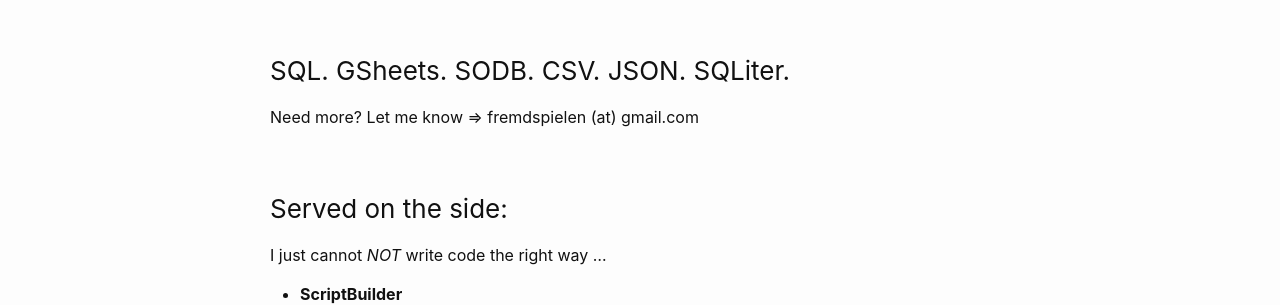
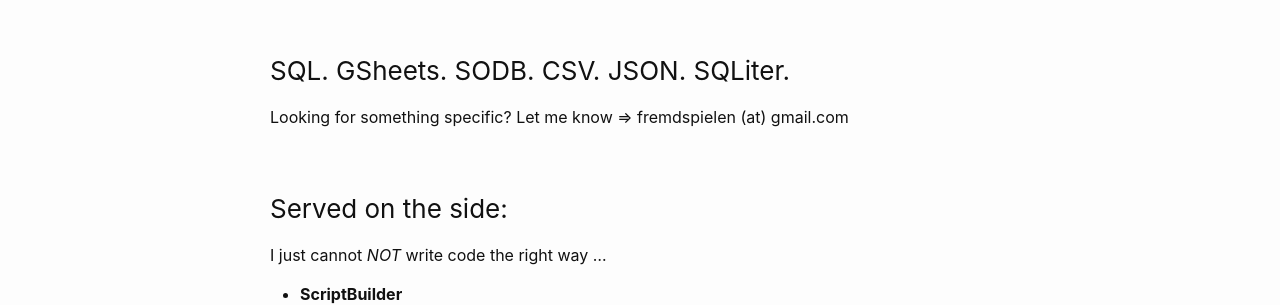
Before and after one commit to CodeSmile-0000011110110111/data.io-home, a Jekyll site: the page built from index.md, in a window 1280 px wide. Shown: the part 684-989 px from the top of the page. Built offline with Jekyll 4.4.1, drawn with Linux system fonts in a browser that asks for light colours.

Commit message:
Update index.md

```diff
--- a/index.md
+++ b/index.md
@@ -17,7 +17,7 @@
 In alphabetical order.
 
 ### SQL. GSheets. SODB. CSV. JSON. SQLiter.
-Need more? Let me know => fremdspielen (at) gmail.com
+Looking for something specific? Let me know => fremdspielen (at) gmail.com
 
 ### Served on the side:
 I just cannot _NOT_ write code the right way ...
```
